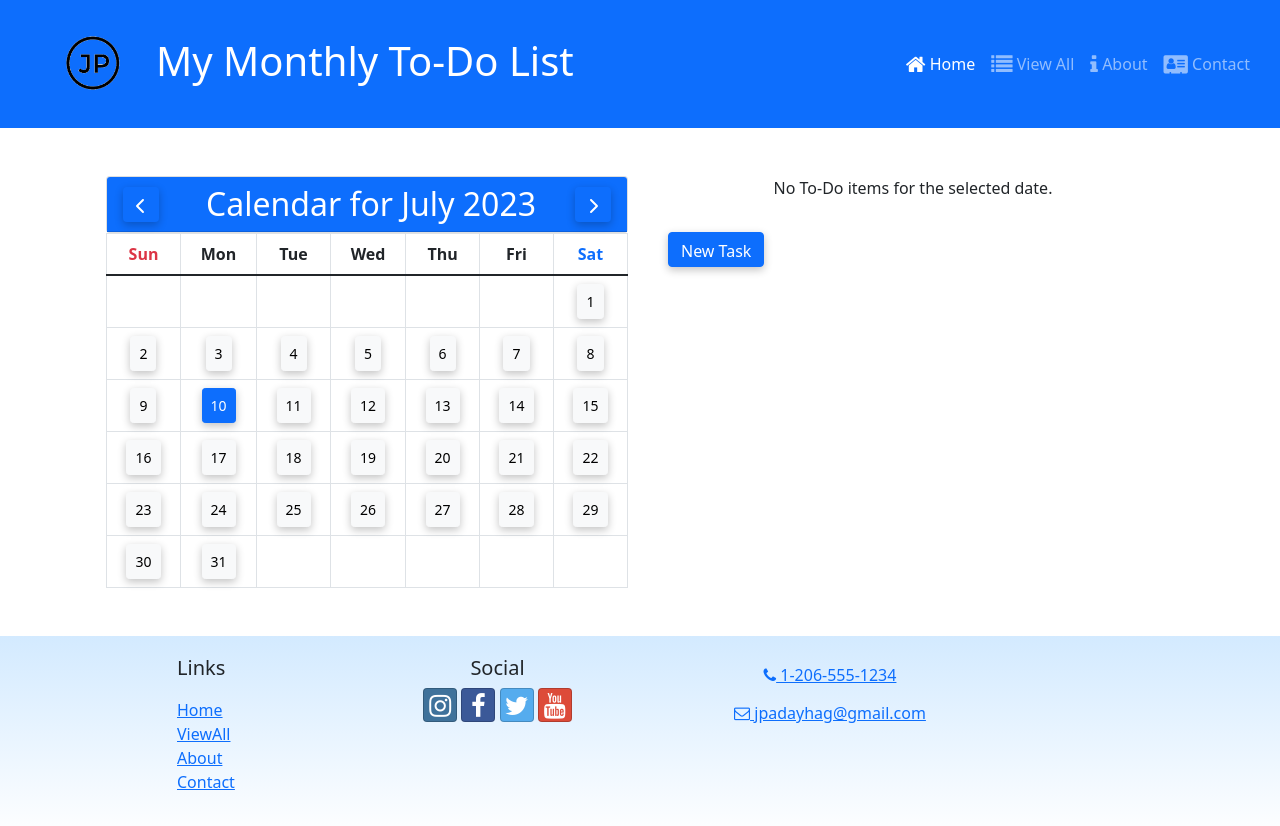
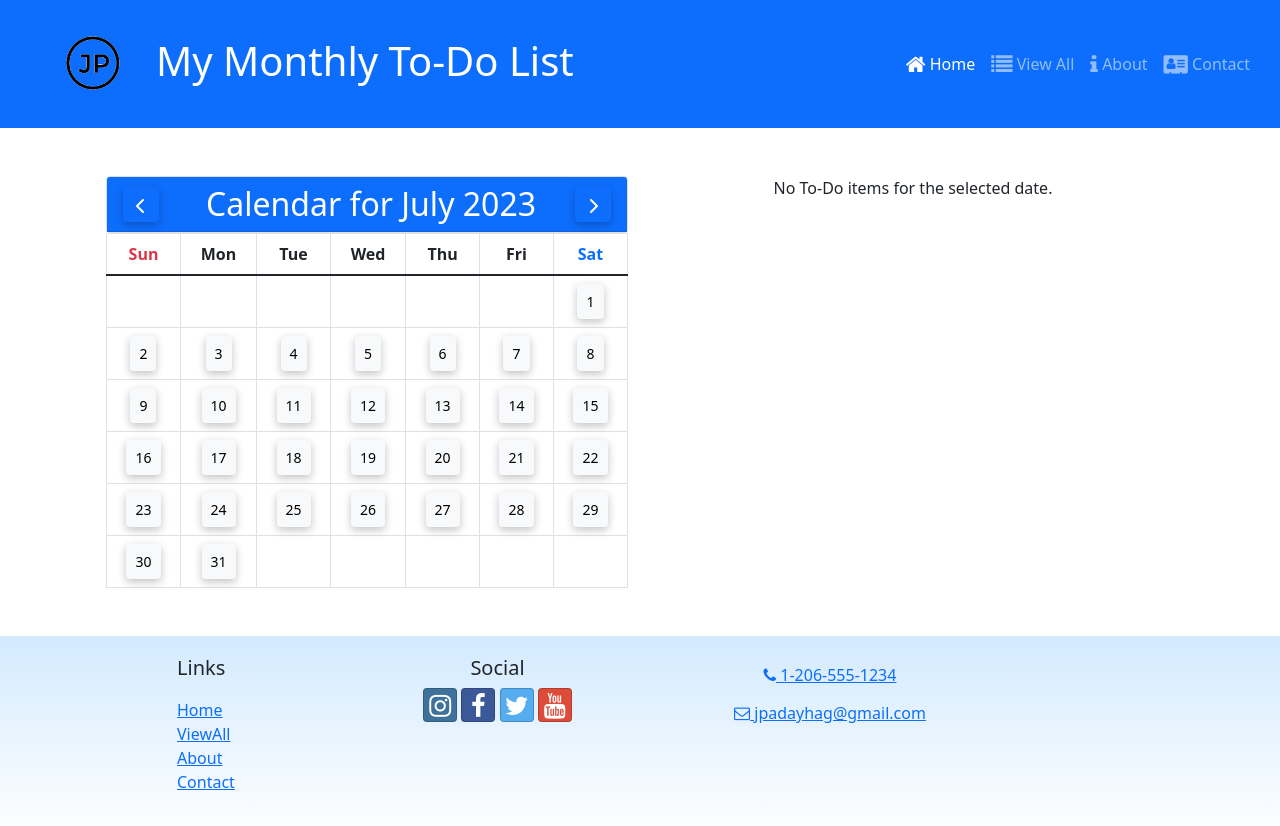
Before and after one commit to jpaulkaito/TodoListApp, a React (Create React App) app: page / in a window 1280 px wide. Shown: the top 826 px of the page. Built offline with nearby package versions, Linux system fonts and the light colour scheme.

Commit message:
to merge to may master

```diff
--- a/src/components/Calendar.js
+++ b/src/components/Calendar.js
@@ -1,4 +1,4 @@
-import React, { useState, useEffect } from 'react';
+import React, { useState } from 'react';
 import { FontAwesomeIcon } from '@fortawesome/react-fontawesome';
 import { faChevronLeft, faChevronRight } from '@fortawesome/free-solid-svg-icons';
 
@@ -7,10 +7,10 @@ const Calendar = ({ onDateClick }) => {
   const [currentDate, setCurrentDate] = useState(new Date());
   const [selectedDate, setSelectedDate] = useState(null);
 
-  useEffect(() => {
-    setSelectedDate(currentDate);
-    onDateClick(currentDate);
-  }, []);
+  // useEffect(() => {
+  //   setSelectedDate(currentDate);
+  //   onDateClick(currentDate);
+  // }, []);
 
   const handleDateClick = (dayNumber) => {
     const { year, month } = getYearAndMonth();
```
